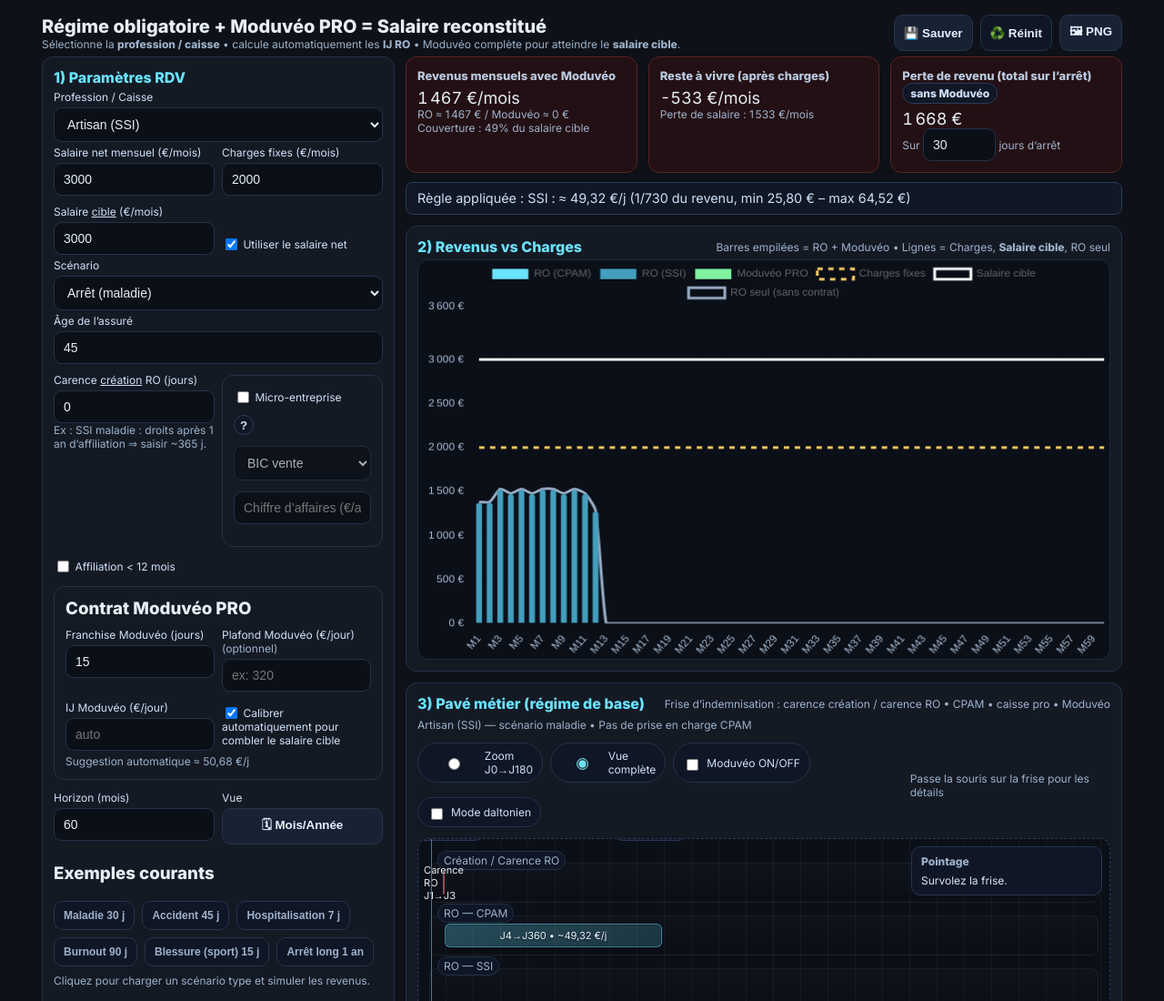
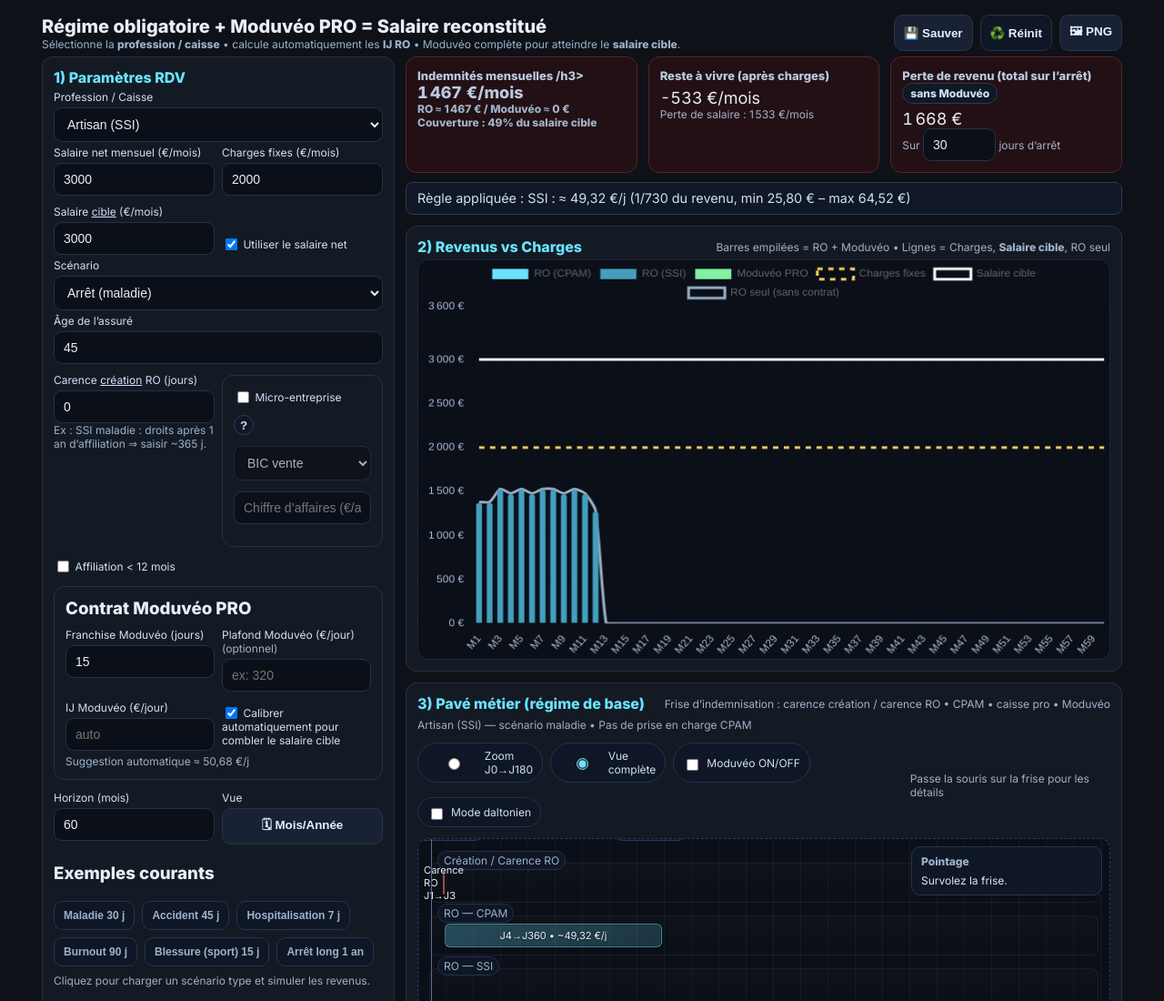
Before and after one commit to Arkoss049/TNS, a plain HTML site: page index.html in a window 1280 px wide. Shown: the top 1100 px of the page at 91% size. Drawn offline with nearby package versions, Linux system fonts and the light colour scheme.

Commit message:
Update index.html

```diff
--- a/index.html
+++ b/index.html
@@ -171,7 +171,7 @@
     <div class="col-8">
       <div class="kpis">
         <div class="kpi" id="kA1Avec">
-          <h3>Revenus mensuels <b>avec Moduvéo</b></h3>
+          <h3>Indemnités mensuelles /h3>
           <div class="v" id="vA1Avec">—</div>
           <div class="small" id="vA1AvecBreak">RO ≈ — / Moduvéo ≈ —</div>
           <div class="small" id="vA1AvecCov">Couverture : —%</div>
```
